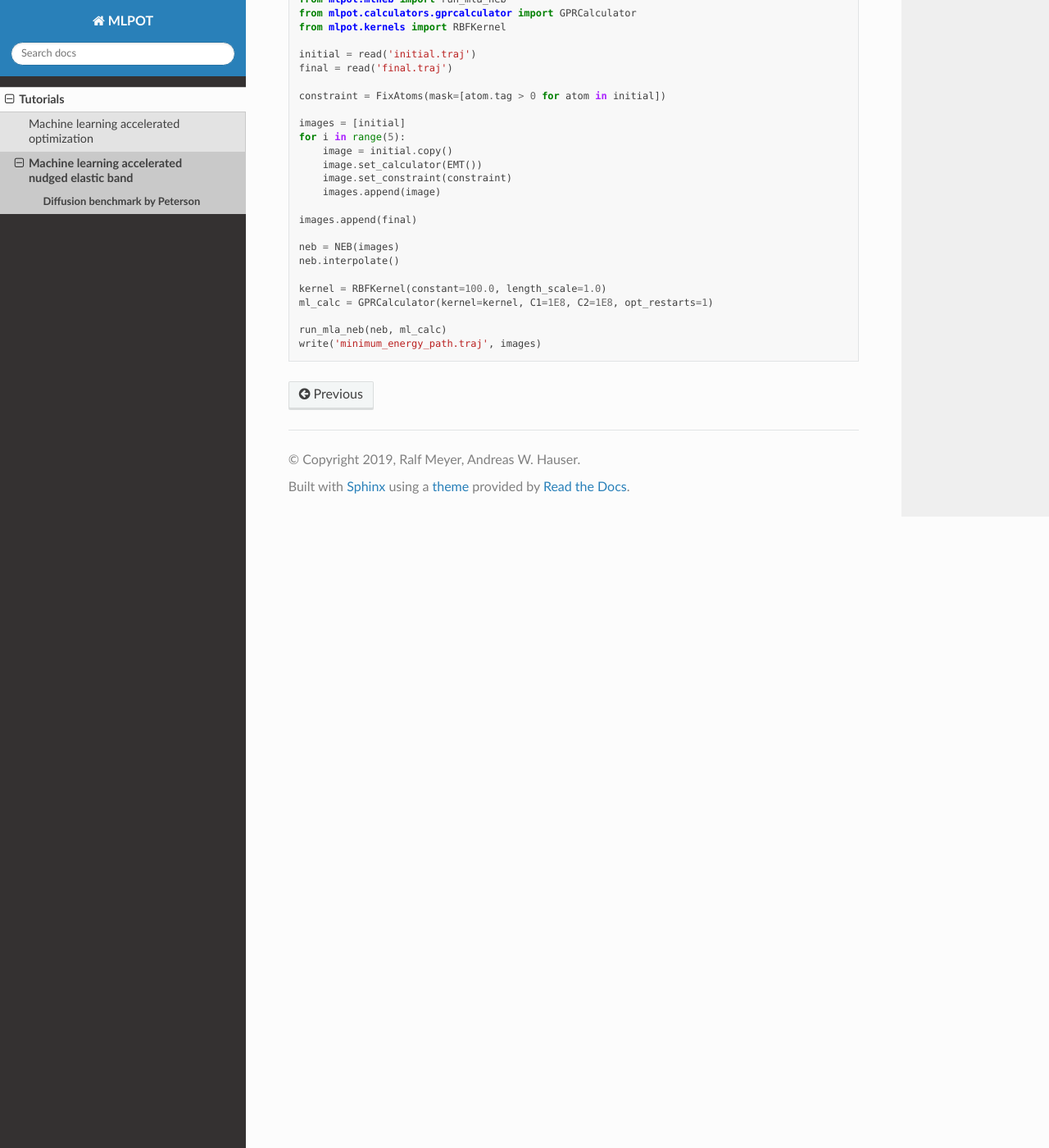
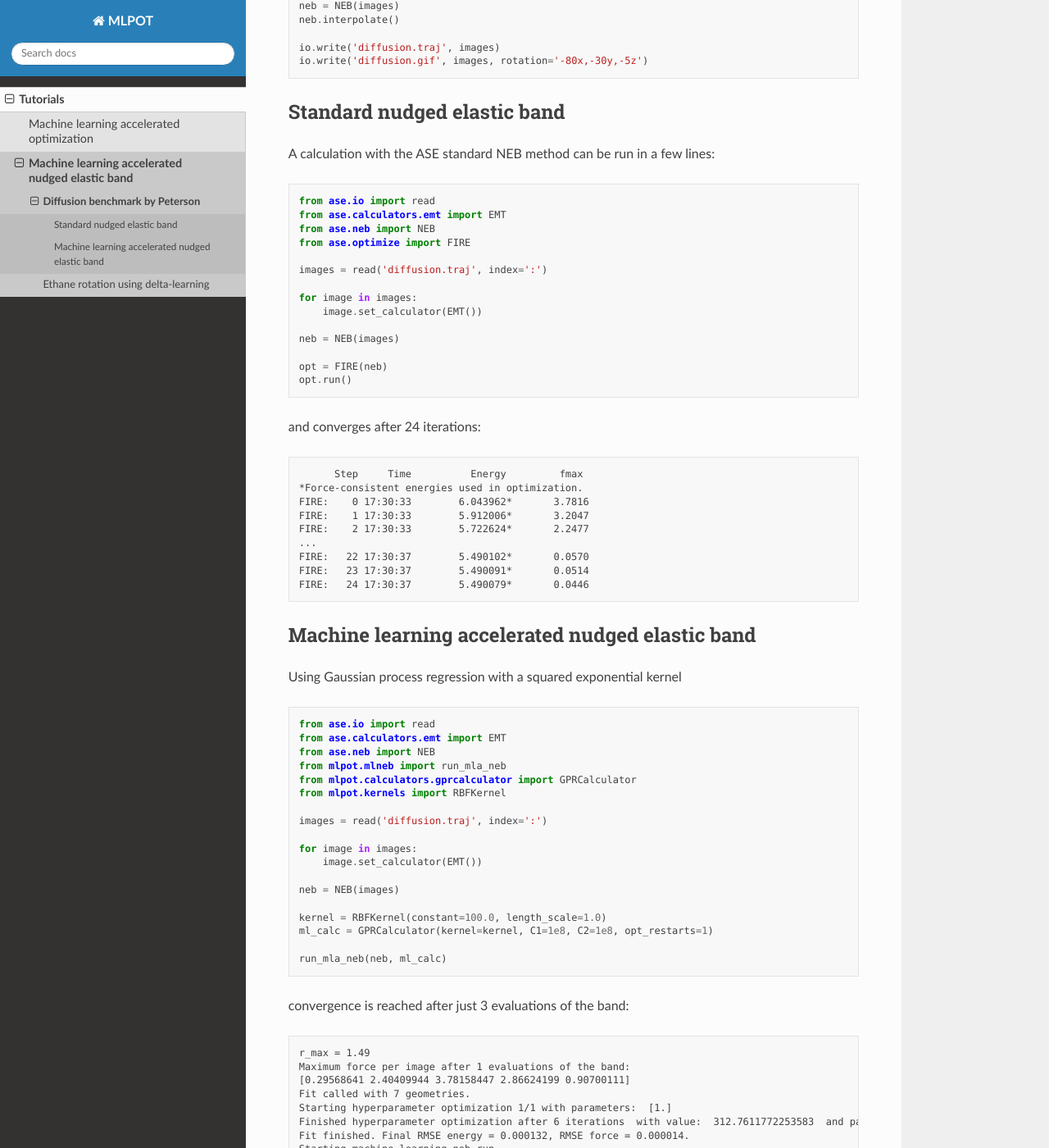
Before and after one commit to hauser-group/mlpot, a Sphinx documentation site: the page built from docs/source/tutorials/mlneb/diffusion.rst, in a window 1280 px wide and 1400 px high, scrolled down 1280 px. Shown: the whole window at 82% size. Built offline with Sphinx 7.4.7 and the Read the Docs theme 2.0.0, drawn with Linux system fonts in a browser that asks for light colours; some of the changed text lies outside the part shown.

Commit message:
Add MLNEB tutorials

```diff
--- a/docs/source/conf.py
+++ b/docs/source/conf.py
@@ -18,7 +18,7 @@ sys.path.insert(0, os.path.abspath('../../mlpot'))
 # -- Project information -----------------------------------------------------
 
 project = 'MLPOT'
-copyright = '2019, Ralf Meyer, Andreas W. Hauser'
+copyright = '2021, Ralf Meyer, Andreas W. Hauser'
 author = 'Ralf Meyer, Andreas W. Hauser'
 
 
--- a/docs/source/tutorials/mlaopt/dummy_example.rst
+++ b/docs/source/tutorials/mlaopt/dummy_example.rst
@@ -3,3 +3,5 @@
 =============
 Dummy Example
 =============
+
+To follow soon(ish)...
--- a/docs/source/tutorials/mlneb/diffusion.rst
+++ b/docs/source/tutorials/mlneb/diffusion.rst
@@ -4,8 +4,89 @@
 Diffusion benchmark by Peterson
 ===============================
 
+In Petersons `original publication <https://aip.scitation.org/doi/abs/10.1063/1.4960708>`_ on machine learning accelerated nudged elastic band the method is first tested on a simple benchmark of a gold atom moving on a Al-Pt slab.
+
+.. image:: ./diffusion.gif
+    :width: 320px
+    :align: center
+    :height: 240px
+
+The initial guess for the trajectory visualized above can be generated using the following snippet:
+
 .. literalinclude:: diffusion1.py
+
+Standard nudged elastic band
+----------------------------
+
+A calculation with the ASE standard NEB method can be run in a few lines:
 
 .. literalinclude:: diffusion2.py
 
+and converges after 24 iterations:
+
+.. code-block:: none
+
+        Step     Time          Energy         fmax
+  *Force-consistent energies used in optimization.
+  FIRE:    0 17:30:33        6.043962*       3.7816
+  FIRE:    1 17:30:33        5.912006*       3.2047
+  FIRE:    2 17:30:33        5.722624*       2.2477
+  ...
+  FIRE:   22 17:30:37        5.490102*       0.0570
+  FIRE:   23 17:30:37        5.490091*       0.0514
+  FIRE:   24 17:30:37        5.490079*       0.0446
+
+
+Machine learning accelerated nudged elastic band
+------------------------------------------------
+
+Using Gaussian process regression with a squared exponential kernel
+
 .. literalinclude:: diffusion3.py
+
+convergence is reached after just 3 evaluations of the band:
+
+.. code-block:: none
+
+  r_max = 1.49
+  Maximum force per image after 1 evaluations of the band:
+  [0.29568641 2.40409944 3.78158447 2.86624199 0.90700111]
+  Fit called with 7 geometries.
+  Starting hyperparameter optimization 1/1 with parameters:  [1.]
+  Finished hyperparameter optimization after 6 iterations  with value:  312.7611772253583  and parameters: [0.67832091]
+  Fit finished. Final RMSE energy = 0.000132, RMSE force = 0.000014.
+  Starting machine learning neb run.
+        Step     Time          Energy         fmax
+  *Force-consistent energies used in optimization.
+  FIRE:    0 17:32:14        6.043930*       3.7816
+  ...
+  FIRE:    7 17:32:14        5.109532*       0.4979
+  Switching to climbing image NEB
+  Starting machine learning neb run.
+        Step     Time          Energy         fmax
+  *Force-consistent energies used in optimization.
+  FIRE:    0 17:32:14        5.109532*       0.4979
+  ...
+  FIRE:   31 17:32:16        5.096236*       0.0233
+  Maximum force per image after 2 evaluations of the band:
+  [0.64545486 1.40822419 1.53210775 1.30412201 0.69528136]
+  Fit called with 12 geometries.
+  Starting hyperparameter optimization 1/1 with parameters:  [0.67832091]
+  Finished hyperparameter optimization after 9 iterations  with value:  368.2374911559936  and parameters: [0.77545366]
+  Fit finished. Final RMSE energy = 0.000409, RMSE force = 0.000040.
+  Starting machine learning neb run.
+        Step     Time          Energy         fmax
+  *Force-consistent energies used in optimization.
+  FIRE:    0 17:32:23        6.043569*       3.7816
+  ...
+  FIRE:    4 17:32:23        5.441238*       0.4421
+  Switching to climbing image NEB
+  Starting machine learning neb run.
+        Step     Time          Energy         fmax
+  *Force-consistent energies used in optimization.
+  FIRE:    0 17:32:23        5.441238*       0.4421
+  ...
+  FIRE:   11 17:32:24        5.439436*       0.0241
+  Maximum force per image after 3 evaluations of the band:
+  [0.01156111 0.03813662 0.01763575 0.00411534 0.01259674]
+  Converged after 3 evaluations of the band.
--- a/docs/source/tutorials/mlneb/diffusion1.py
+++ b/docs/source/tutorials/mlneb/diffusion1.py
@@ -1,30 +1,48 @@
+from ase import io
 from ase.build import fcc100, add_adsorbate
 from ase.constraints import FixAtoms
 from ase.calculators.emt import EMT
 from ase.optimize import QuasiNewton
+from ase.neb import NEB
 
 # 2x2-Al(001) surface with 3 layers and an
 # Au atom adsorbed in a hollow site:
-slab = fcc100('Al', size=(3, 2, 3))
+initial = fcc100('Al', size=(3, 2, 3))
 # Replace two Al atoms by Pt:
-slab[12].symbol = 'Pt'
-slab[15].symbol = 'Pt'
-add_adsorbate(slab, 'Au', 1.7, 'hollow')
-slab.center(axis=2, vacuum=4.0)
+initial[12].symbol = 'Pt'
+initial[15].symbol = 'Pt'
+add_adsorbate(initial, 'Au', 1.7, 'hollow')
+initial.center(axis=2, vacuum=4.0)
 
 # Fix all substrate atoms.
-mask = [atom.tag > 0 for atom in slab]
-# print(mask)
-slab.set_constraint(FixAtoms(mask=mask))
+mask = [atom.tag > 0 for atom in initial]
+constraint = FixAtoms(mask=[atom.tag > 0 for atom in initial])
+initial.set_constraint(constraint)
 
 # Use EMT potential:
-slab.set_calculator(EMT())
+initial.set_calculator(EMT())
 
 # Initial state:
-qn = QuasiNewton(slab, trajectory='initial.traj')
+qn = QuasiNewton(initial)
 qn.run(fmax=0.05)
 
 # Final state:
-slab[-1].x += slab.get_cell()[0, 0] / 3
-qn = QuasiNewton(slab, trajectory='final.traj')
+final = initial.copy()
+final.set_calculator(EMT())
+final[-1].x += final.get_cell()[0, 0] / 3
+qn = QuasiNewton(final)
 qn.run(fmax=0.05)
+
+images = [initial]
+for i in range(5):
+    image = initial.copy()
+    image.set_calculator(EMT())
+    image.set_constraint(constraint)
+    images.append(image)
+images.append(final)
+
+neb = NEB(images)
+neb.interpolate()
+
+io.write('diffusion.traj', images)
+io.write('diffusion.gif', images, rotation='-80x,-30y,-5z')
--- a/docs/source/tutorials/mlneb/diffusion2.py
+++ b/docs/source/tutorials/mlneb/diffusion2.py
@@ -1,24 +1,14 @@
 from ase.io import read
-from ase.constraints import FixAtoms
 from ase.calculators.emt import EMT
 from ase.neb import NEB
-from ase.optimize import BFGS
+from ase.optimize import FIRE
 
-initial = read('initial.traj')
-final = read('final.traj')
+images = read('diffusion.traj', index=':')
 
-constraint = FixAtoms(mask=[atom.tag > 0 for atom in initial])
-
-images = [initial]
-for i in range(5):
-    image = initial.copy()
+for image in images:
     image.set_calculator(EMT())
-    image.set_constraint(constraint)
-    images.append(image)
-
-images.append(final)
 
 neb = NEB(images)
-neb.interpolate()
-qn = BFGS(neb, trajectory='neb.traj')
-qn.run(fmax=0.05)
+
+opt = FIRE(neb)
+opt.run()
--- a/docs/source/tutorials/mlneb/diffusion3.py
+++ b/docs/source/tutorials/mlneb/diffusion3.py
@@ -1,30 +1,18 @@
-from ase.io import read, write
-from ase.constraints import FixAtoms
+from ase.io import read
 from ase.calculators.emt import EMT
 from ase.neb import NEB
 from mlpot.mlneb import run_mla_neb
 from mlpot.calculators.gprcalculator import GPRCalculator
 from mlpot.kernels import RBFKernel
 
-initial = read('initial.traj')
-final = read('final.traj')
+images = read('diffusion.traj', index=':')
 
-constraint = FixAtoms(mask=[atom.tag > 0 for atom in initial])
-
-images = [initial]
-for i in range(5):
-    image = initial.copy()
+for image in images:
     image.set_calculator(EMT())
-    image.set_constraint(constraint)
-    images.append(image)
-
-images.append(final)
 
 neb = NEB(images)
-neb.interpolate()
 
 kernel = RBFKernel(constant=100.0, length_scale=1.0)
-ml_calc = GPRCalculator(kernel=kernel, C1=1E8, C2=1E8, opt_restarts=1)
+ml_calc = GPRCalculator(kernel=kernel, C1=1e8, C2=1e8, opt_restarts=1)
 
 run_mla_neb(neb, ml_calc)
-write('minimum_energy_path.traj', images)
--- a/docs/source/tutorials/mlneb/ethane1.py
+++ /dev/null
@@ -1,33 +0,0 @@
-from ase.build import molecule
-from ase.neb import NEB
-from ase.calculators.emt import EMT
-from ase.optimize.fire import FIRE
-
-# Optimise molecule
-initial = molecule('C2H6')
-initial.set_calculator(EMT())
-relax = FIRE(initial)
-relax.run(fmax=0.05)
-
-# Create final state
-final = initial.copy()
-final.positions[2:5] = initial.positions[[3, 4, 2]]
-
-# Generate blank images
-images = [initial]
-
-for i in range(9):
-    images.append(initial.copy())
-
-images.append(final)
-
-for image in images:
-    image.set_calculator(EMT())
-
-# Run IDPP interpolation
-neb = NEB(images)
-neb.interpolate('idpp')
-
-# Run NEB calculation
-opt = FIRE(neb)
-opt.run(fmax=0.05)
--- a/docs/source/tutorials/mlneb/ethane2.py
+++ /dev/null
@@ -1,37 +0,0 @@
-from ase.build import molecule
-from ase.neb import NEB
-from ase.calculators.emt import EMT
-from ase.optimize.fire import FIRE
-from mlpot.mlneb import run_mla_neb
-from mlpot.calculators.gprcalculator import GPRCalculator
-from mlpot.kernels import RBFKernel
-
-# Optimise molecule
-initial = molecule('C2H6')
-initial.set_calculator(EMT())
-relax = FIRE(initial)
-relax.run(fmax=0.05)
-
-# Create final state
-final = initial.copy()
-final.positions[2:5] = initial.positions[[3, 4, 2]]
-
-# Generate blank images
-images = [initial]
-
-for i in range(9):
-    images.append(initial.copy())
-
-images.append(final)
-
-for image in images:
-    image.set_calculator(EMT())
-
-# Run IDPP interpolation
-neb = NEB(images)
-neb.interpolate('idpp')
-
-kernel = RBFKernel(constant=100.0, length_scale=1.0)
-ml_calc = GPRCalculator(kernel=kernel, C1=1E8, C2=1E8, opt_restarts=1)
-
-run_mla_neb(neb, ml_calc)
--- /dev/null
+++ b/docs/source/tutorials/mlneb/ethane_gpr.py
@@ -0,0 +1,21 @@
+from ase import io
+from xtb.ase.calculator import XTB
+from ase.neb import NEB
+from ase.optimize import FIRE
+from mlpot.mlneb import run_mla_neb
+from mlpot.calculators.gprcalculator import GPRCalculator
+from mlpot.kernels import RBFKernel
+
+images = io.read('images.traj', index=':')
+
+for image in images:
+    image.set_calculator(XTB(method="GFN2-xTB"))
+
+neb = NEB(images, remove_rotation_and_translation=True)
+
+kernel = RBFKernel(constant=100.0, length_scale=1.0)
+ml_calc = GPRCalculator(kernel=kernel, C1=1e8, C2=1e8, opt_restarts=1)
+
+# Custom optimizer is used to mute intermediate optimization steps
+opt = lambda atoms: FIRE(atoms, logfile=None)
+run_mla_neb(neb, ml_calc, optimizer=opt)
--- /dev/null
+++ b/docs/source/tutorials/mlneb/ethane_mean.py
@@ -0,0 +1,23 @@
+from ase import io
+from xtb.ase.calculator import XTB
+from ase.neb import NEB
+from ase.optimize import FIRE
+from mlpot.mlneb import run_mla_neb
+from mlpot.calculators.gprcalculator import GPRCalculator
+from mlpot.kernels import RBFKernel
+from ase.calculators.emt import EMT
+
+images = io.read('images.traj', index=':')
+
+for image in images:
+    image.set_calculator(XTB(method="GFN2-xTB"))
+
+neb = NEB(images, remove_rotation_and_translation=True)
+
+kernel = RBFKernel(constant=100.0, length_scale=1.0)
+ml_calc = GPRCalculator(kernel=kernel, C1=1e8, C2=1e8, opt_restarts=1,
+                        mean_model=EMT())
+
+# Pass custom optimizer to mute optimization
+opt = lambda atoms: FIRE(atoms, logfile=None)
+run_mla_neb(neb, ml_calc, optimizer=opt)
--- /dev/null
+++ b/docs/source/tutorials/mlneb/ethane_noml.py
@@ -0,0 +1,14 @@
+from ase import io
+from xtb.ase.calculator import XTB
+from ase.neb import NEB
+from ase.optimize import FIRE
+
+images = io.read('images.traj', index=':')
+
+for image in images:
+    image.set_calculator(XTB(method="GFN2-xTB"))
+
+neb = NEB(images, remove_rotation_and_translation=True)
+
+optimizer = FIRE(neb)
+optimizer.run()
--- /dev/null
+++ b/docs/source/tutorials/mlneb/ethane_prep.py
@@ -0,0 +1,30 @@
+from ase.build import molecule
+from xtb.ase.calculator import XTB
+from ase.optimize import LBFGS
+from ase.neb import NEB
+from ase import io
+
+initial = molecule('C2H6')
+initial.set_calculator(XTB(method="GFN2-xTB"))
+
+# Optimize initial geometry
+opt = LBFGS(initial)
+opt.run()
+
+# Generate final position by permuting hydrogen positions
+final = initial.copy()
+final.positions[2:5] = initial.positions[[3, 4, 2]]
+
+# Build list from copies of the initial geometry
+images = [initial]
+images += [initial.copy() for i in range(5)]
+images += [final]
+
+neb = NEB(images)
+# Generate sensible inital path using the IDPP method
+neb.interpolate(method='idpp')
+
+# Save the results for later examples
+io.write('ethane.traj', images)
+# Write the gif for the documentation
+io.write('ethane.gif', images, rotation='20x,20y')
--- a/docs/source/tutorials/mlneb/mlneb.rst
+++ b/docs/source/tutorials/mlneb/mlneb.rst
@@ -6,9 +6,10 @@ Machine learning accelerated nudged elastic band
 
 
 Contains various tutorials starting from simple examples to the codes used to
-generate the results presented in paper I
+generate the results presented in `J. Chem. Theory Comput. 2019, 15, 11, 6513 <https://pubs.acs.org/doi/abs/10.1021/acs.jctc.9b00708>`_.
 
 .. toctree::
    :maxdepth: 1
 
    diffusion
+   delta_learning
```
Also changed, not shown: docs/source/tutorials/mlneb/delta_learning.rst (added, +121 -0 lines), docs/source/tutorials/mlneb/diffusion.gif (added), docs/source/tutorials/mlneb/ethane.gif (added), 1 other file.
